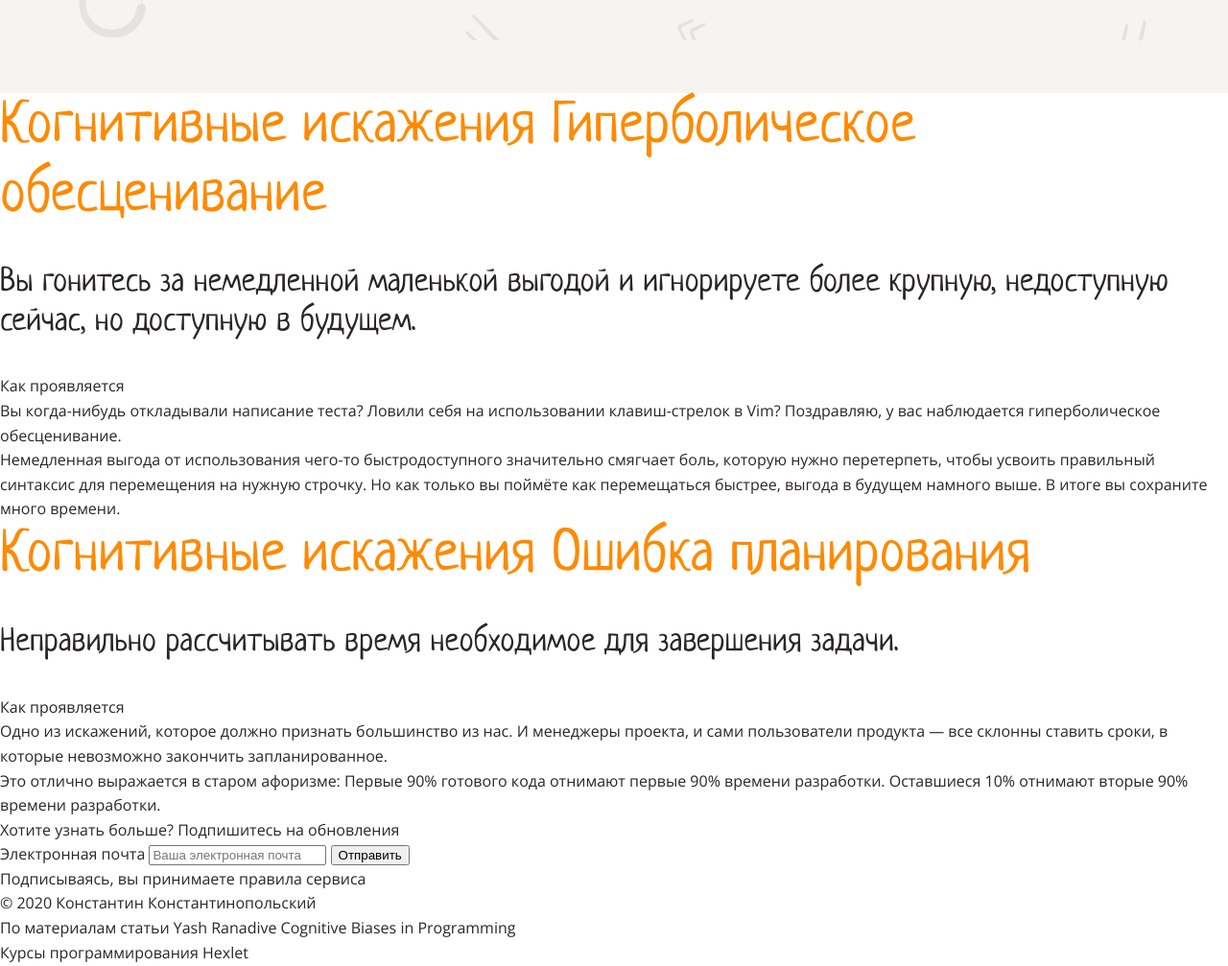
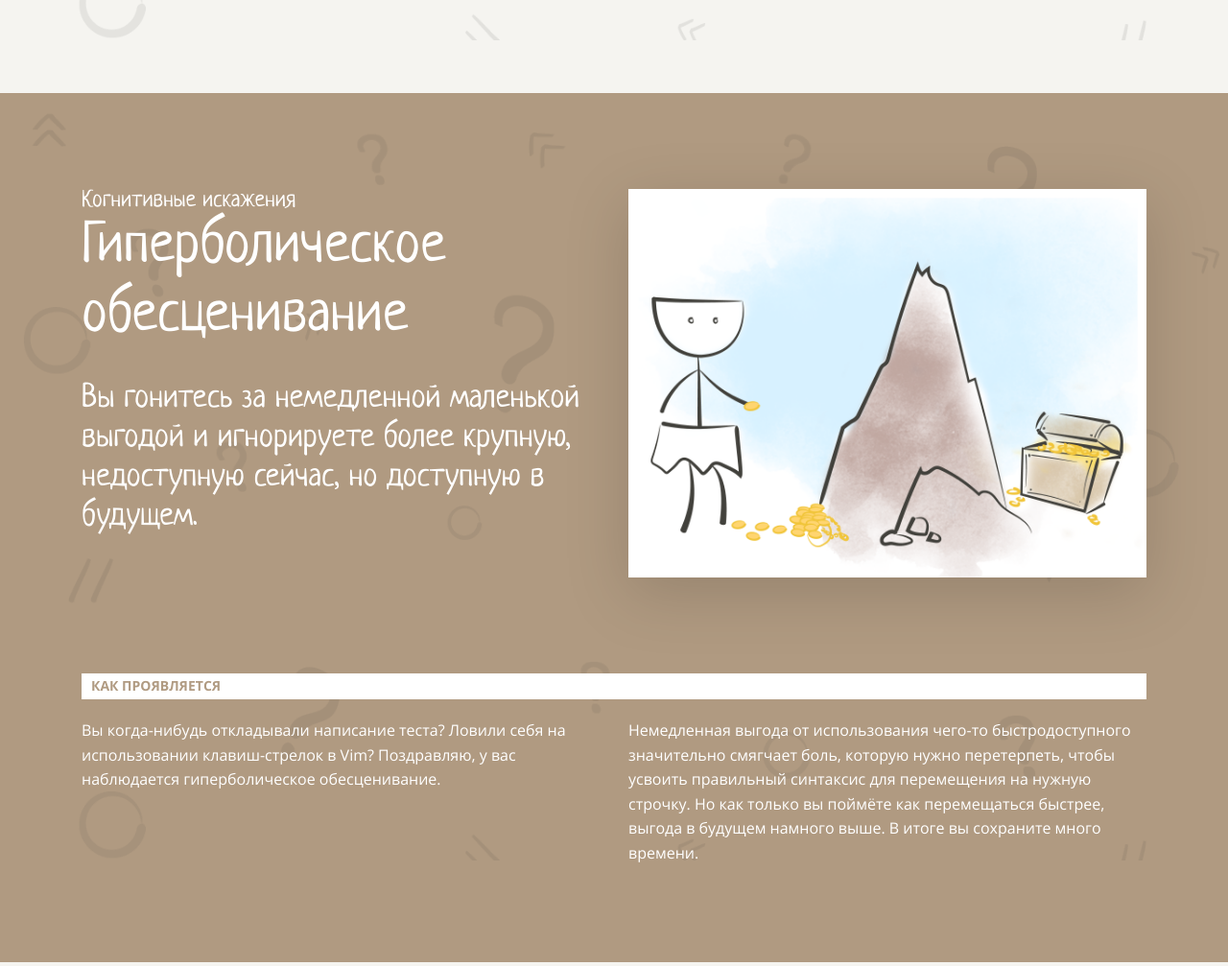
Before and after one commit to ola-9/layout-designer-project-lvl1, a website: page src/index.html in a window 1280 px wide. Shown: the part 5197-6204 px from the top of the page at 96% size. Drawn offline with Linux system fonts and the light colour scheme.

Commit message:
complete steps: 9 - hyperbolic discounting 10 - planning errors

```diff
--- a/src/index.html
+++ b/src/index.html
@@ -82,7 +82,7 @@
             недоступную сейчас, но доступную
             в будущем.</p>
         </a>
-        <a href="#planning-error" class="bg-light card">
+        <a href="#errors-in-planning" class="bg-light card">
           <p class="card-number">5</p>
           <h3 class="card-title orange-color">Ошибка планирования</h3>
           <p class="card-body">Неправильно рассчитывать время необходимое для завершения задачи.</p>
@@ -153,13 +153,15 @@
       </div>
     </section>
     <section id="distortion-of-novelty" class="bg-image bg-light">
-      <div class="container">
+      <div class="container position-relative z-index-1">
         <div class="d-flex justify-between split-columns-2 mb-100">
-          <img class="image-va shadow" src="assets/images/3.png" alt="человечек с горящей лампочкой, а рядом коризина с бумагами, на которой написано идеи">
+          <img class="image-va shadow" src="assets/images/3.png"
+            alt="человечек с горящей лампочкой, а рядом коризина с бумагами, на которой написано идеи">
           <div>
             <p class="heading-small dark-semi-color">Когнитивные искажения </p>
             <h2>Искажение новизны</h2>
-            <p class="heading-desc dark-color">Вы даёте более высокую оценку тем событиям, которые произошли недавно, и недооцениваете более старые.</p>
+            <p class="heading-desc dark-color">Вы даёте более высокую оценку тем событиям, которые произошли недавно, и
+              недооцениваете более старые.</p>
           </div>
         </div>
         <h5 class="heading-separator white-color bg-brown mb-20">Как проявляется</h5>
@@ -174,16 +176,25 @@
           </p>
         </div>
       </div>
-
     </section>
-    <section id="hyperbolic-discounting">
-      <h2><span>Когнитивные искажения </span>Гиперболическое обесценивание</h2>
-      <h3>Вы гонитесь за немедленной маленькой выгодой и игнорируете более крупную, недоступную сейчас, но доступную в
-        будущем.</h3>
+    <section id="hyperbolic-discounting" class="bg-image bg-brown white-color">
+      <div class="container position-relative z-index-1">
+        <div class="d-flex justify-between split-columns-2 mb-100">
           <div>
-        <p>Как проявляется</p>
+            <p class="heading-small">Когнитивные искажения </p>
+            <h2 class="mb-30 white-color">Гиперболическое обесценивание</h2>
+            <p class="heading-desc">Вы гонитесь за немедленной маленькой выгодой и игнорируете более крупную,
+              недоступную сейчас, но доступную в
+              будущем.</p>
+          </div>
+          <img class="image-va shadow" src="assets/images/4.png"
+            alt="человечек перед горой поднял монетку из кучи монет, а за горой сундук с монетами">
+        </div>
+        <h5 class="heading-separator brown-color bg-white mb-20">Как проявляется</h5>
+        <div class="d-flex justify-between split-columns-2">
           <p>
-          Вы когда-нибудь откладывали написание теста? Ловили себя на использовании клавиш-стрелок в Vim? Поздравляю, у
+            Вы когда-нибудь откладывали написание теста? Ловили себя на использовании клавиш-стрелок в Vim? Поздравляю,
+            у
             вас наблюдается гиперболическое обесценивание.
           </p>
           <p>
@@ -192,12 +203,21 @@
             как перемещаться быстрее, выгода в будущем намного выше. В итоге вы сохраните много времени.
           </p>
         </div>
+      </div>
     </section>
-    <section id="planning-error">
-      <h2><span>Когнитивные искажения </span>Ошибка планирования</h2>
-      <h3>Неправильно рассчитывать время необходимое для завершения задачи.</h3>
+    <section id="errors-in-planning" class="bg-image bg-light">
+      <div class="container position-relative z-index-1">
+        <div class="d-flex justify-between split-columns-2 mb-100">
+          <img class="image-va shadow" src="assets/images/5.png"
+            alt="человечек сидит перед часами и записывает задачи в блокнот">
           <div>
-        <p>Как проявляется</p>
+            <p class="heading-small dark-semi-color">Когнитивные искажения </p>
+            <h2 class="mb-30">Ошибка планирования</h2>
+            <p class="heading-desc dark-color">Неправильно рассчитывать время необходимое для завершения задачи.</p>
+          </div>
+        </div>
+        <h5 class="heading-separator white-color bg-brown mb-20">Как проявляется</h5>
+        <div class="d-flex justify-between split-columns-2">
           <p>
             Одно из искажений, которое должно признать большинство из нас. И менеджеры проекта, и сами пользователи
             продукта — все склонны ставить сроки, в которые невозможно закончить запланированное.
@@ -208,6 +228,8 @@
             разработки.
           </p>
         </div>
+      </div>
+
     </section>
   </main>
   <footer>
```
Lines whose indentation alone changed are shown as unchanged.
